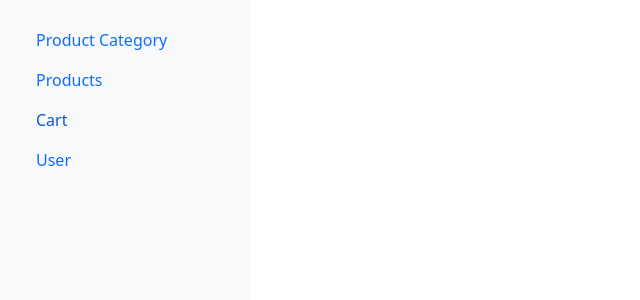
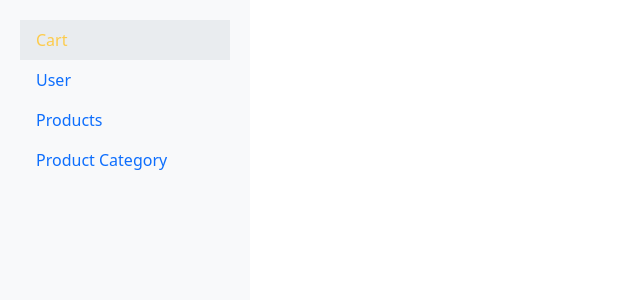
Before and after one commit to Tajiribaba/user-management, an Angular app: page / in a window 1280 px wide. In both pictures the pointer is over the link "Cart". Shown: the top 300 px of the page, without its empty margins (0-640 px from the left). Built offline with nearby package versions, Linux system fonts and the light colour scheme.

Commit message:
set-color-on-hover-on-sidebar-links

```diff
--- a/src/app/main/main.component.html
+++ b/src/app/main/main.component.html
@@ -1,18 +1,18 @@
 <div class="sidebar">
     <!-- Sidebar content goes here -->
     <ul class="nav flex-column">
-      <li class="nav-item">
-        <a class="nav-link active" href="#">Product Category</a>
-      </li>
-      <li class="nav-item">
-        <a class="nav-link" href="#">Products</a>
-      </li>
       <li class="nav-item">
         <a class="nav-link" href="#">Cart</a>
       </li>
       <li class="nav-item">
         <a class="nav-link" href="#">User</a>
       </li>
+      <li class="nav-item">
+        <a class="nav-link" href="#">Products</a>
+      </li>
+      <li class="nav-item">
+        <a class="nav-link active" href="#">Product Category</a>
+      </li>
       <!-- Add more sidebar items as needed -->
     </ul>
 </div>
--- a/src/app/main/main.component.scss
+++ b/src/app/main/main.component.scss
@@ -16,6 +16,12 @@
     }
 }
 
+.sidebar .nav-link:hover {
+    background-color: #e9ecef;
+    color: rgba(255, 200, 57, 0.9);
+}
+
+
 /* Add margin to the main content area to push it away from the sidebar */
 .main-content {
     margin-left: 250px; /* Same as the width of the sidebar */
```
